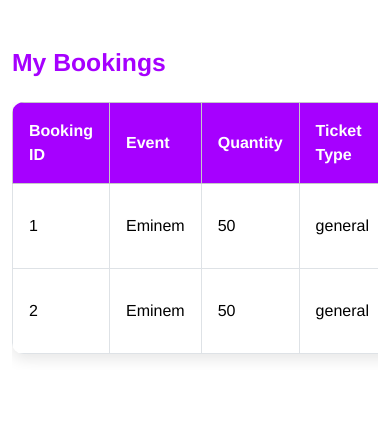
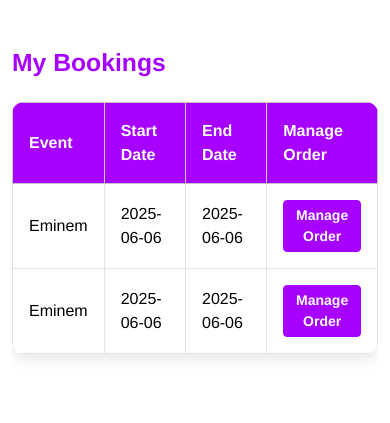
Before and after one commit to sherbacodes/IAB207_A3, a Flask app: page /orders in a window 390 px wide. Shown: the part 72-495 px from the top of the page. Run offline with Flask 3, Linux system fonts and the light colour scheme; a user stored in the database is signed in; some libraries are stand-ins or nearby versions.

Commit message:
Updated responsiveness across screen sizes

```diff
--- a/website/templates/orders.html
+++ b/website/templates/orders.html
@@ -9,24 +9,26 @@
             <table class="table table-bordered table-hover">
                 <thead class="table-light">
                     <tr>
-                        <th scope="col">Booking ID</th>
+                        <th scope="col" class="d-none d-md-table-cell">Booking ID</th>
                         <th scope="col">Event</th>
-                        <th scope="col">Quantity</th>
-                        <th scope="col">Ticket Type</th>
-                        <th scope="col">Total Price</th>
-                        <th scope="col">Booked On</th>
+                        <th scope="col">Start Date</th>
+                        <th scope="col">End Date</th>
+                        <th scope="col" class="d-none d-md-table-cell">Quantity</th>
+                        <th scope="col" class="d-none d-md-table-cell">Ticket Type</th>
+                        <th scope="col" class="d-none d-md-table-cell">Total Price</th>
                         <th scope="col">Manage Order</th>
                     </tr>
                 </thead>
                 <tbody>
                     {% for booking in bookings %}
                         <tr>
-                            <td>{{ booking.id }}</td>
+                            <td class="d-none d-md-table-cell">{{ booking.id }}</td>
                             <td>{{ booking.event.event_name }}</td>
-                            <td>{{ booking.quantity }}</td>
-                            <td>{{ booking.ticket_type }}</td>
-                            <td>${{ '%.2f' | format(booking.total_price) }}</td>
-                            <td>{{ booking.booking_date.strftime('%Y-%m-%d') }}</td>
+                            <td>{{ booking.event.start_date.strftime('%Y-%m-%d') }}</td>
+                            <td>{{ booking.event.end_date.strftime('%Y-%m-%d') }}</td>
+                            <td class="d-none d-md-table-cell">{{ booking.quantity }}</td>
+                            <td class="d-none d-md-table-cell">{{ booking.ticket_type }}</td>
+                            <td class="d-none d-md-table-cell">${{ '%.2f' | format(booking.total_price) }}</td>
                             <td>
                                 <a href="{{ url_for('main.manage_order', booking_id=booking.id) }}" class="btn btn-sm button-color button-hover">
                                     Manage Order
```
Also changed, not shown: website/events.py (+13 -15 lines), website/templates/experiences/my_events.html (+10 -10 lines), instance/sitedata.sqlite.
